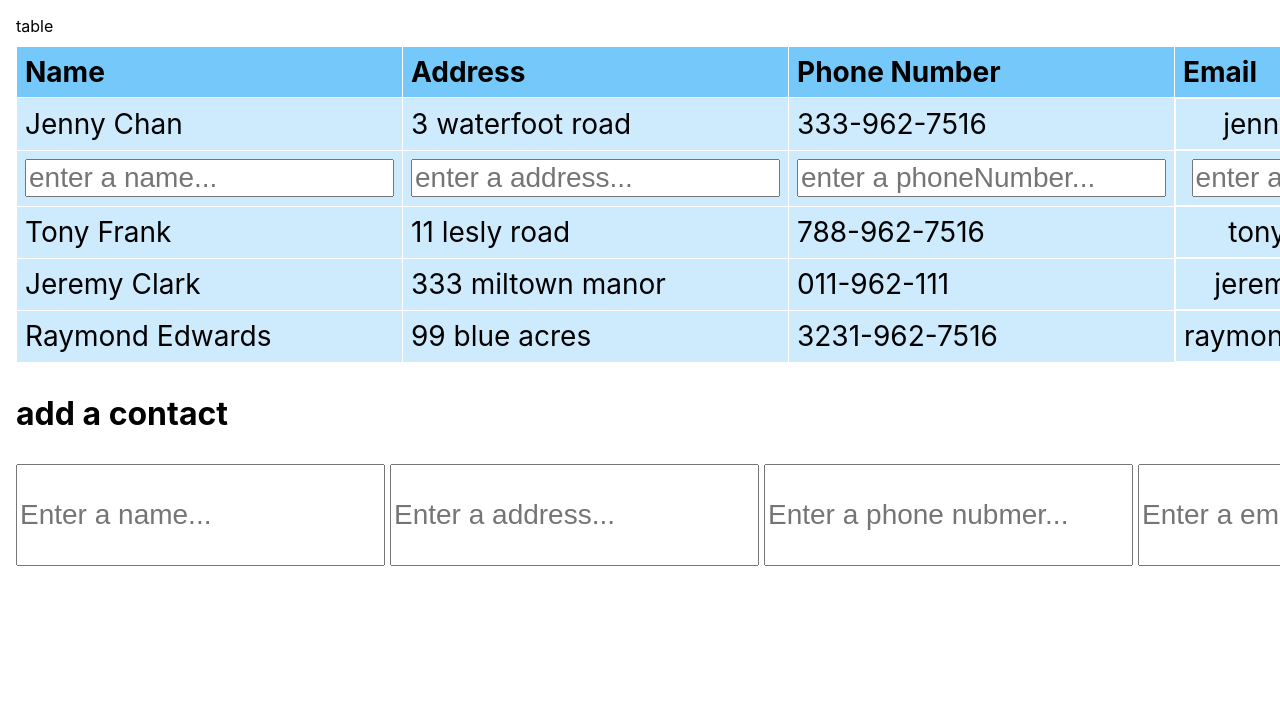
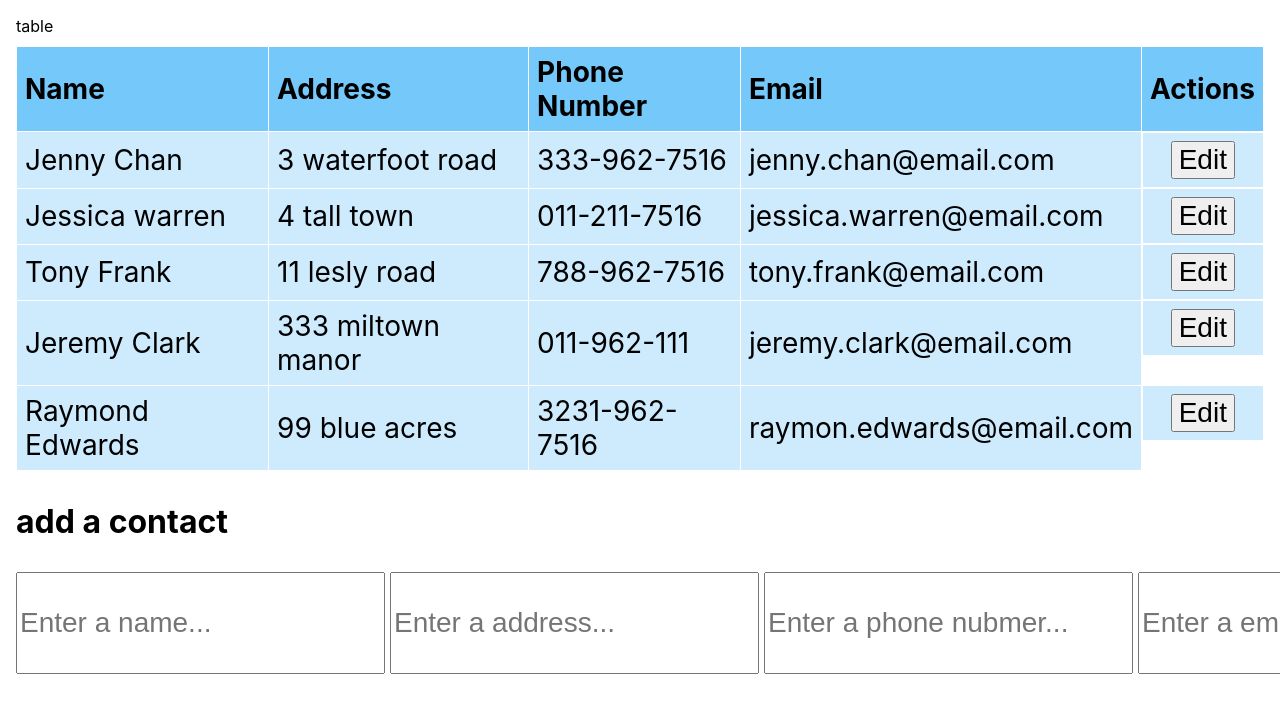
Before and after one commit to zhengryang/ReactJS, a React (Create React App) app in the folder react-table-tutorial-runthrough/: page / in a window 1280 px wide. Shown: the top 712 px of the page. Built offline with nearby package versions, Linux system fonts and the light colour scheme.

Commit message:
v10-Action - for edit

```diff
--- a/react-table-tutorial-runthrough/src/App.js
+++ b/react-table-tutorial-runthrough/src/App.js
@@ -18,7 +18,7 @@ function App() {
     email: ''
   });
 
-  const [editContactId, setEditContactId] = useState(2);
+  const [editContactId, setEditContactId] = useState(null);
 
 
   const handleAddFormData = (event) => {
@@ -55,6 +55,10 @@ function App() {
     setContacts(newContacts);
   }
 
+  const handleEditClick = (event, contact) => {
+    event.preventDefault();
+    setEditContactId(contact.id);
+  }
 
 
   return (
@@ -68,6 +72,7 @@ function App() {
               <th>Address</th>
               <th>Phone Number</th>
               <th>Email</th>
+              <th>Actions</th>
             </tr>
           </thead>
           <tbody>
@@ -77,8 +82,10 @@ function App() {
 
               <Fragment>
                 {editContactId === contact.id ?
-                 (<EditableRow></EditableRow>) :
-                 (<ReadOnlyRow contact={contact} />)}
+                  (<EditableRow></EditableRow>) :
+                  (<ReadOnlyRow contact={contact}
+                    handleEditClick = {handleEditClick}
+                  />)}
 
 
 
--- a/react-table-tutorial-runthrough/src/components/ReadOnlyRow.js
+++ b/react-table-tutorial-runthrough/src/components/ReadOnlyRow.js
@@ -1,6 +1,6 @@
 import React from 'react';
 
-const ReadOnlyRow = ({contact}) => {
+const ReadOnlyRow = ({contact, handleEditClick }) => {
     return (
 
             <tr>
@@ -8,6 +8,12 @@ const ReadOnlyRow = ({contact}) => {
               <td>{contact.address}</td>
               <td>{contact.phoneNumber}</td>
               <td>{contact.email}</td>
+              <td>
+                <button
+                type = "button"
+                 onClick={(event) => handleEditClick(event, contact )}
+                > Edit</button>
+              </td>
             </tr>
 
     );
```
